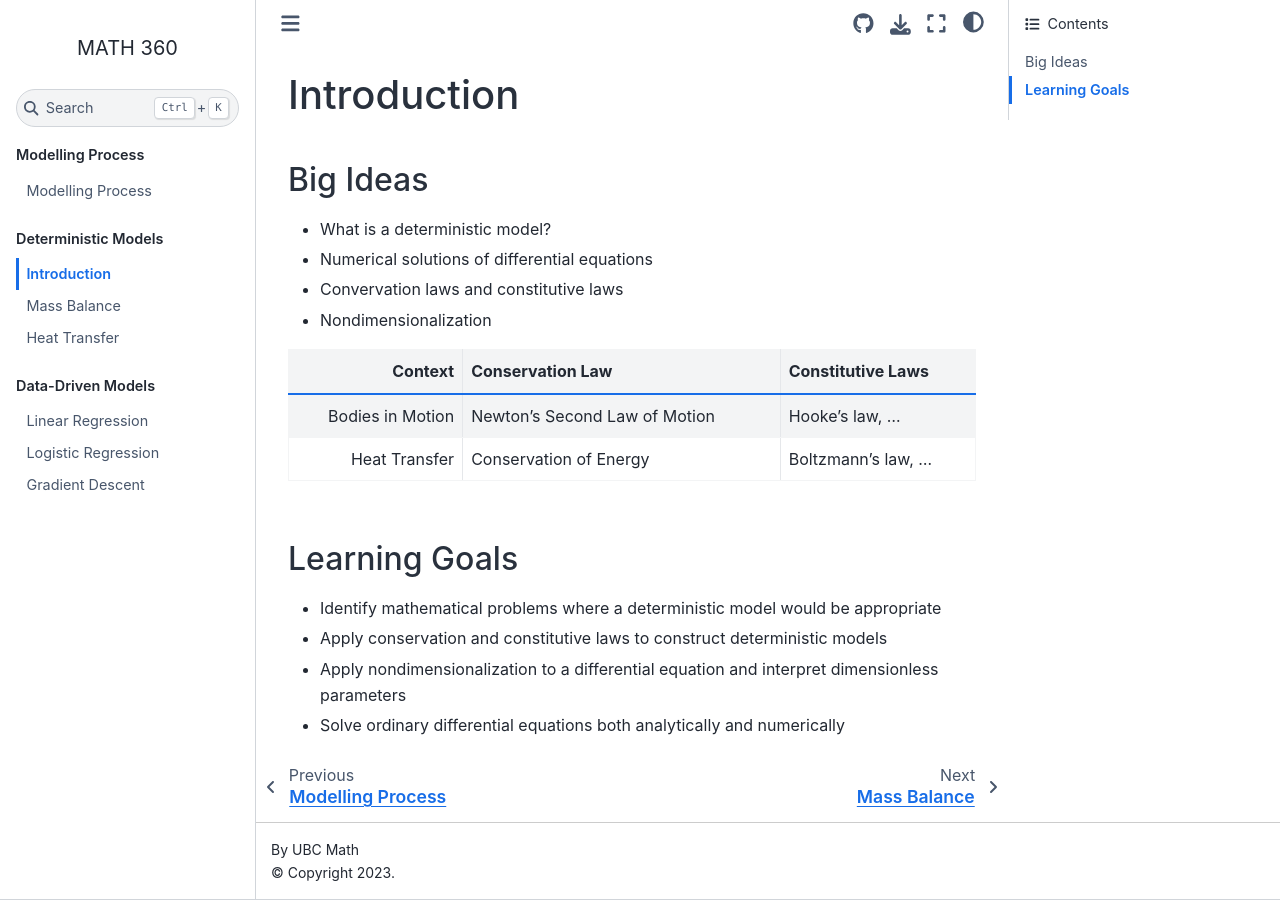
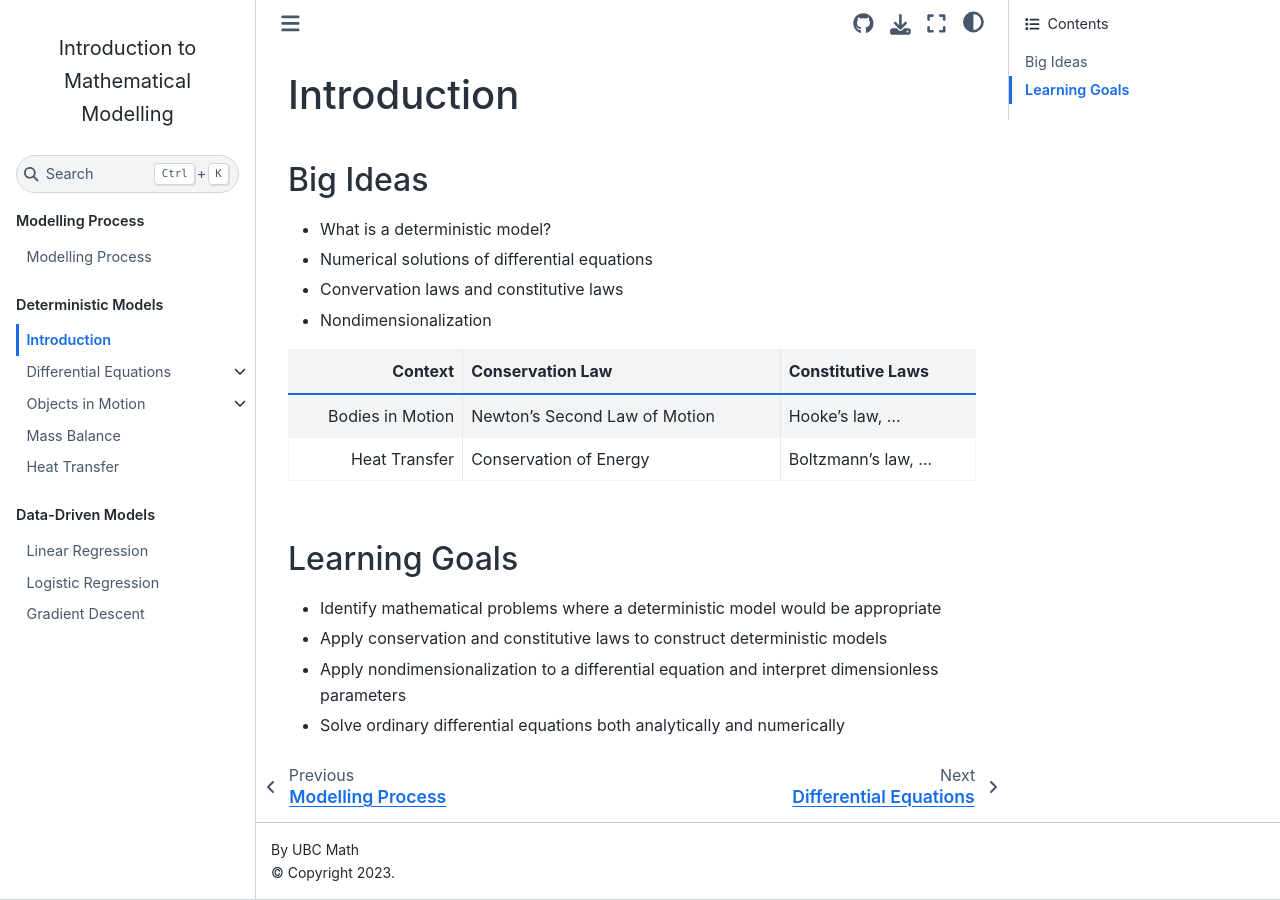
Before and after one commit to UBCMath/MATH360, a Jupyter Book: the page built from deterministic/introduction.md, in a window 1280 px wide. Built offline with Jupyter Book 1.0.4 settings and Sphinx 7.4.7 and the Sphinx Book theme 1.1.4, drawn with Linux system fonts in a browser that asks for light colours; pages that are not in the unit, such as notebooks, are missing from menus; some of the changed lines change nothing that is shown.

Commit message:
Models in motion section

```diff
--- a/_config.yml
+++ b/_config.yml
@@ -1,4 +1,4 @@
-title: MATH 360
+title: Introduction to Mathematical Modelling
 author: UBC Math
 repository:
   url: https://github.com/UBCMath/MATH360
--- a/_toc.yml
+++ b/_toc.yml
@@ -7,10 +7,18 @@
   - caption: Deterministic Models
     chapters:
     - file: deterministic/introduction.md
-    - file: deterministic/differential-equations.ipynb
-    - file: deterministic/systems-of-equations.ipynb
+    - file: deterministic/differential/index.md
+      sections:
+      - file: deterministic/differential/equations.ipynb
+      - file: deterministic/differential/systems.ipynb
     - file: deterministic/nondimensionalization.ipynb
-    - file: deterministic/motion.ipynb
+    - file: deterministic/motion/index.md
+      sections:
+      - file: deterministic/motion/laws-of-motion.ipynb
+      - file: deterministic/motion/mass-spring-2d.ipynb
+      - file: deterministic/motion/simple-pendulum.ipynb
+      - file: deterministic/motion/orbits.ipynb
+      - file: deterministic/motion/eulers-3-body.ipynb
     - file: deterministic/mass-balance.md
     - file: deterministic/heat-transfer.md
   - caption: Stochastic Models
@@ -21,3 +29,6 @@
     - file: data-driven/linear-regression.md
     - file: data-driven/logistic-regression.md
     - file: data-driven/gradient-descent.md
+  - caption: Appendices
+    chapters:
+    - file: appendices/animations.md
--- /dev/null
+++ b/deterministic/differential/index.md
@@ -0,0 +1,3 @@
+# Differential Equations
+
+*Under construction*
--- /dev/null
+++ b/deterministic/motion/index.md
@@ -0,0 +1,3 @@
+# Objects in Motion
+
+*Under construction*
```
Also changed, not shown: 10 other files.
